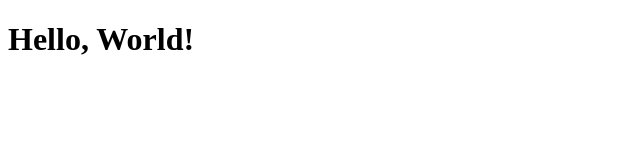
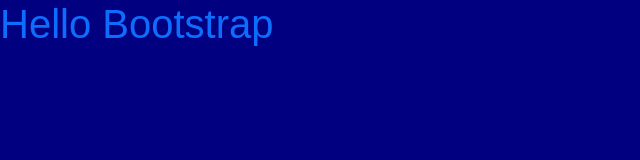
Before and after one commit to Wallo-Institute/Startup, a plain HTML site: page docs/index.html in a window 1280 px wide. Shown: the whole page, without its empty margins (0-640 px from the left). Drawn offline with nearby package versions, Linux system fonts and the light colour scheme.

Commit message:
added styles.css

```diff
--- a/docs/index.html
+++ b/docs/index.html
@@ -3,9 +3,20 @@
 <head>
     <meta charset="UTF-8">
     <meta name="viewport" content="width=device-width, initial-scale=1.0">
-    <title>Hello World</title>
+    <title>Bootstrap Example</title>
+
+    <!-- Bootstrap CSS -->
+    <link href="https://cdn.jsdelivr.net/npm/bootstrap@5.3.3/dist/css/bootstrap.min.css" rel="stylesheet">
+
+    <!-- Your personal CSS -->
+    <link rel="stylesheet" href="styles.css">
 </head>
+
 <body>
-    <h1>Hello, World!</h1>
+
+<h1 class="text-primary">Hello Bootstrap</h1>
+
+<!-- Bootstrap JavaScript -->
+<script src="https://cdn.jsdelivr.net/npm/bootstrap@5.3.3/dist/js/bootstrap.bundle.min.js"></script>
 </body>
 </html>
--- /dev/null
+++ b/docs/styles.css
@@ -0,0 +1,10 @@
+body {
+  background-color: navy;
+  color: #f4f400;
+  font-family: Arial, sans-serif;
+}
+
+.container {
+  text-align: center;
+  color: #f4f4f4;
+}
```
